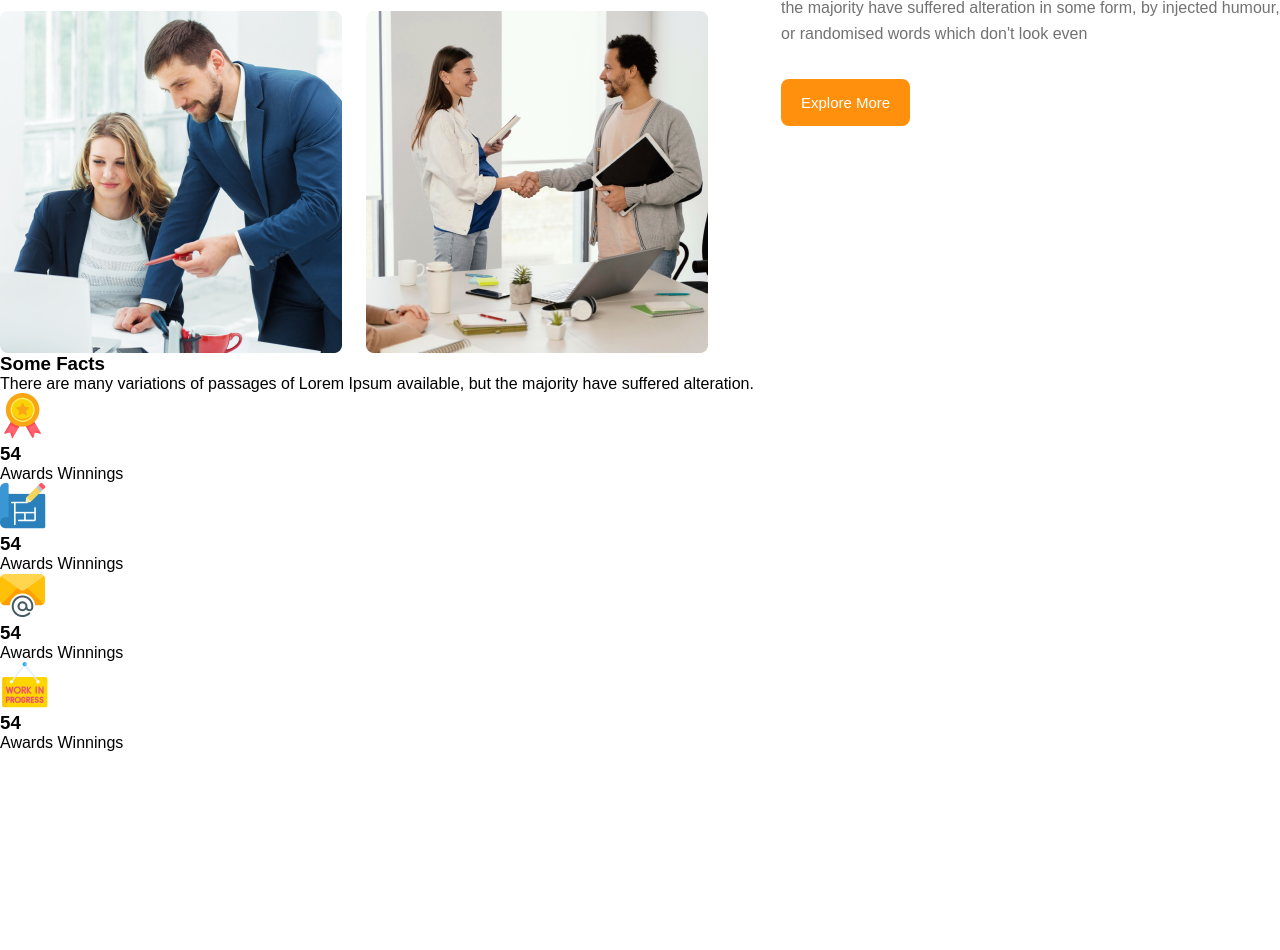
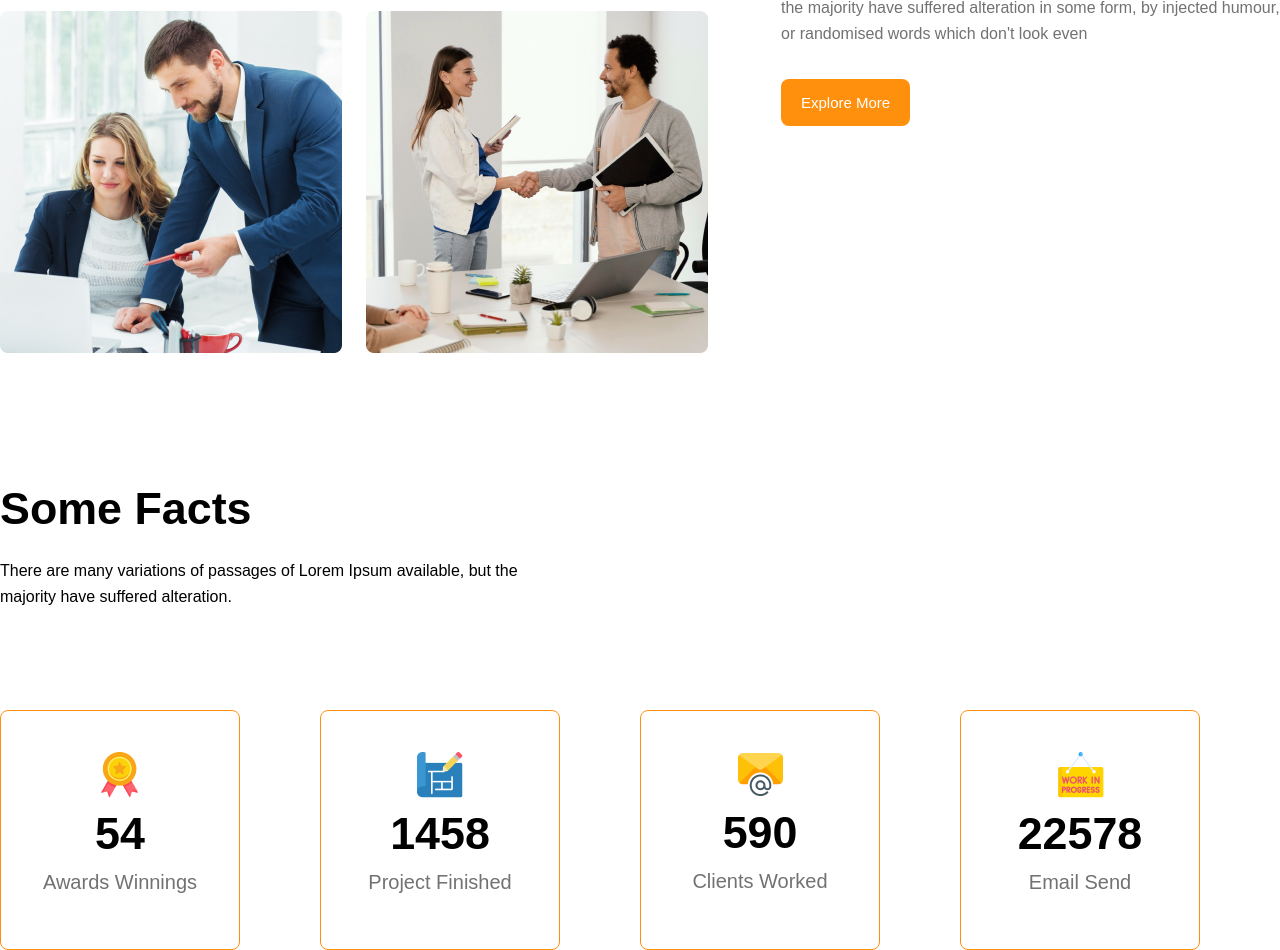
Before and after one commit to sabbirhossainlkj/g3-architect-website, a plain HTML site: page index.html in a window 1280 px wide. Shown: the part 1648-2598 px from the top of the page. Before the commit the page ends 2400 px from the top, so only its background shows below. Drawn offline with Linux system fonts and the light colour scheme.

Commit message:
added some facts

```diff
--- a/index.html
+++ b/index.html
@@ -39,8 +39,10 @@
                 <img src="./images/team4.png" alt="">
             </div>
             <div class="features">
-                <h2 class="features-title"> <span class="salate">Quick list</span> <span class="black"> of Our</span> <span class="orang">Features</span></h2>
-                <p>There are many variations of passages of Lorem Ipsum available, but the majority have suffered alteration in some form, by injected humour, or randomised words which don't look even</p>
+                <h2 class="features-title"> <span class="salate">Quick list</span> <span class="black"> of Our</span>
+                    <span class="orang">Features</span></h2>
+                <p>There are many variations of passages of Lorem Ipsum available, but the majority have suffered
+                    alteration in some form, by injected humour, or randomised words which don't look even</p>
                 <button class="btn-primary">Explore More</button>
             </div>
         </section>
@@ -50,27 +52,31 @@
         <!-- Some Facts -->
         <section class="some-facts">
             <h3>Some Facts</h3>
-            <p>There are many variations of passages of Lorem Ipsum available, but the majority have suffered alteration.</p>
-            <div class="some-box">
+            <p>There are many variations of passages of Lorem Ipsum available, but the majority have suffered
+                alteration.</p>
+            <div class="some-box display-flex">
+                <div>
                     <div class="some-card">
                         <img src="./images/icons/ribon.png" alt="">
                         <h3>54</h3>
                         <p>Awards Winnings</p>
                     </div>
+                </div>
+
                 <div class="some-card">
                     <img src="./images/icons/projects.png" alt="">
-                  <h3>54</h3>
-                  <p>Awards Winnings</p>
+                    <h3>1458</h3>
+                    <p>Project Finished</p>
                 </div>
                 <div class="some-card">
                     <img src="./images/icons/email.png" alt="">
-                  <h3>54</h3>
-                  <p>Awards Winnings</p>
+                    <h3>590</h3>
+                    <p>Clients Worked</p>
                 </div>
                 <div class="some-card">
                     <img src="./images/icons/customers.png" alt="">
-                  <h3>54</h3>
-                  <p>Awards Winnings</p>
+                    <h3>22578</h3>
+                    <p>Email Send</p>
                 </div>
             </div>
         </section>
--- a/styles/architects.css
+++ b/styles/architects.css
@@ -162,6 +162,50 @@ main {
     margin-bottom: 32px;
 }
 
+/* some-facts */
+.some-facts {
+    padding-top: 130px;
+}
+.some-facts h3 {
+    font-size: 2.8rem;
+    font-weight: bold;
+    margin-bottom: 24px;
+}
+.some-facts p {
+    max-width: 540px;
+    font-size: 1rem;
+    line-height: 26px;
+}
+.some-box {
+    display: grid;
+    grid-template-columns: repeat(4, 1fr);
+    margin-top: 100px;
+}
+.some-card {
+    border: 1px solid #FF900E;
+    display: flex;
+    align-items: center;
+    justify-content: center;
+    flex-direction: column;
+    width: 240px;
+    height: 240px;
+    border-radius: 8px;
+    padding: 45px 35px 59px 35px;
+}
+.some-card img {
+    margin-bottom: 10px;
+}
+.some-card h3 {
+    font-size: 2.8rem;
+    font-weight: 700;
+    margin-bottom: 10px;
+}
+.some-card p {
+    font-size: 20px;
+    font-weight: 700px;
+    color: #727272;
+}
+
 /* responsive media query */
 @media screen and (max-width:576px) {
 
```
Lines whose indentation alone changed are shown as unchanged.
